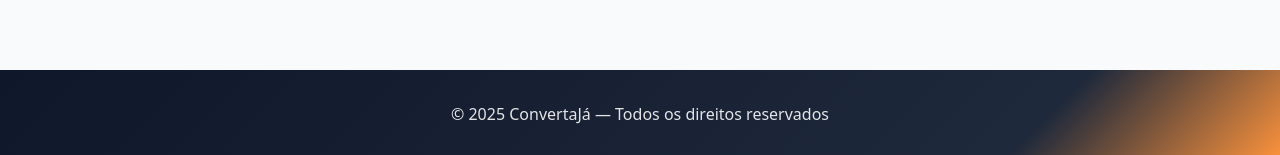
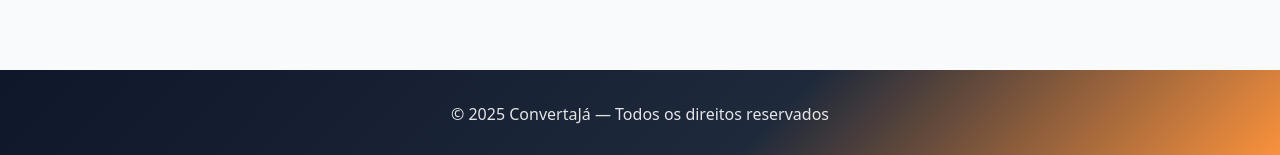
Before and after one commit to Ismaelly1984/ConvertaJa, a React (Vite) app in the folder frontend/: page / in a window 1280 px wide. Shown: the part 1449-1604 px from the top of the page. Built offline with nearby package versions, Linux system fonts and the light colour scheme; no server answers.

Commit message:
style(footer): sincronizar gradiente com hero/nav para consistência visual

```diff
--- a/frontend/src/styles/redesign.css
+++ b/frontend/src/styles/redesign.css
@@ -128,5 +128,6 @@ html, body { -webkit-font-smoothing: antialiased; -moz-osx-font-smoothing: grays
 }
 
 /* ===== Footer polish ===== */
-footer.gradient-bg { background: linear-gradient(135deg, #0f172a, #1e293b 80%, #fb923c); }
+/* Footer alinhado com o mesmo gradiente do hero/nav */
+footer.gradient-bg { background: linear-gradient(135deg, #0f172a 0%, #1e293b 60%, #fb923c 100%); }
 footer p, footer span { color: rgba(255, 255, 255, 0.88); }
```
